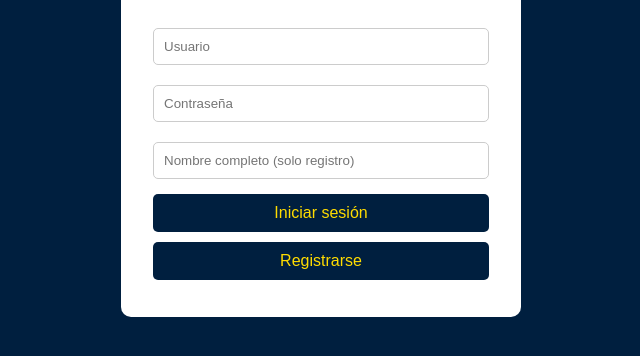
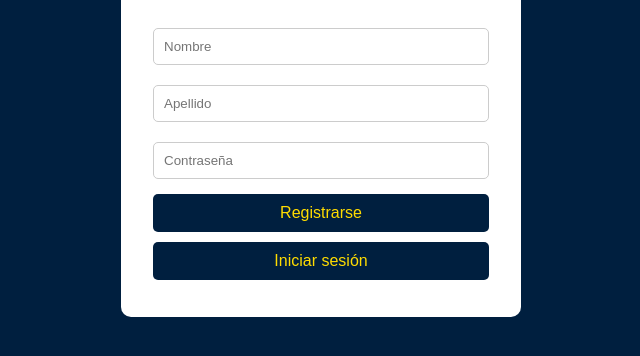
Before and after one commit to Zamorafter/Chiller, a plain HTML site: page login.html in a window 1280 px wide. Shown: the part 288-644 px from the top of the page, without its empty margins (319-959 px from the left). Drawn offline with Linux system fonts and the light colour scheme.

Commit message:
Refactor login form with additional fields

```diff
--- a/login.html
+++ b/login.html
@@ -9,13 +9,13 @@
 <body class="login-body">
     <div class="login-container">
         <h1>Control de Chillers</h1>
-        <div id="loginForm">
-            <input type="text" id="username" placeholder="Usuario" autocomplete="off">
-            <input type="password" id="password" placeholder="Contraseña">
-            <input type="text" id="nombre" placeholder="Nombre completo (solo registro)">
-            <button onclick="handleLogin()">Iniciar sesión</button>
-            <button onclick="handleRegister()">Registrarse</button>
-        </div>
+       <div id="loginForm">
+    <input type="text" id="nombre" placeholder="Nombre" autocomplete="off">
+    <input type="text" id="apellido" placeholder="Apellido" autocomplete="off">
+    <input type="password" id="password" placeholder="Contraseña">
+    <button onclick="handleRegister()">Registrarse</button>
+    <button onclick="handleLogin()">Iniciar sesión</button>
+</div>
     </div>
     <script src="js/auth.js"></script>
     <script>
@@ -45,4 +45,5 @@
         }
     </script>
 </body>
+
 </html>
```
